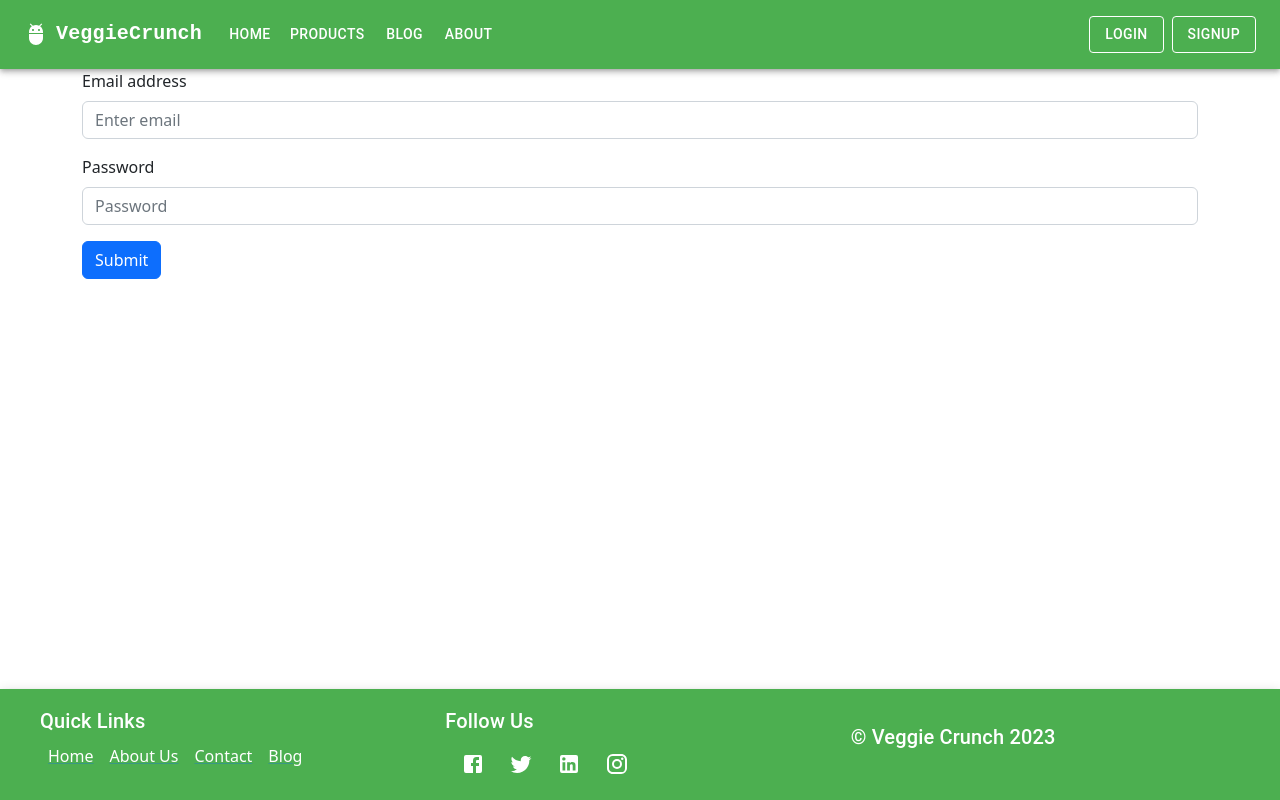
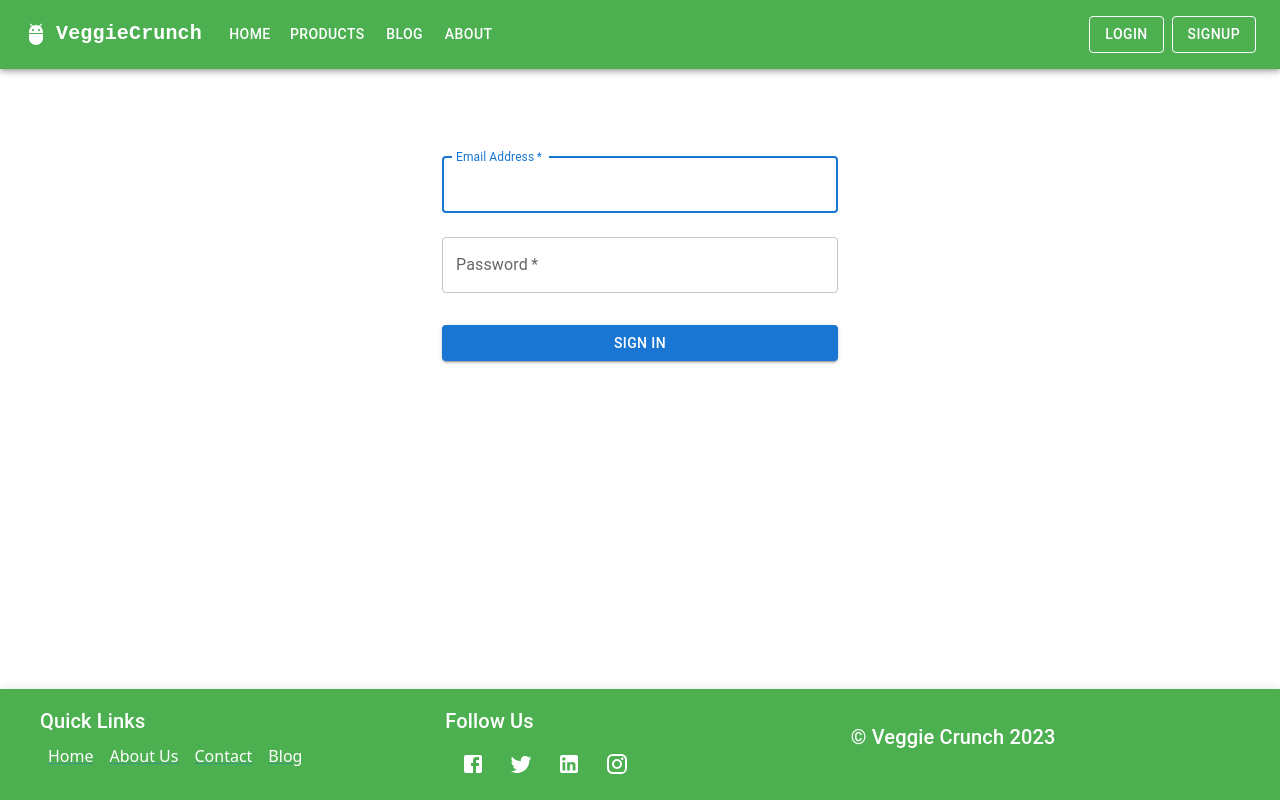
Before and after one commit to Mid30s/VeggieCrunch, a React (Create React App) app in the folder client/: page /login in a window 1280 px wide. Built offline with nearby package versions, Linux system fonts and the light colour scheme.

Commit message:
updated login page using MUI

```diff
--- a/client/src/pages/Login.js
+++ b/client/src/pages/Login.js
@@ -1,14 +1,18 @@
-import React, { useState } from 'react';
-import { useMutation } from '@apollo/client';
-import { LOGIN_USER } from '../utils/mutations';
-import Form from 'react-bootstrap/Form';
-import Button from 'react-bootstrap/Button';
-import Alert from 'react-bootstrap/Alert';
+import React, { useState } from "react";
+import { useMutation } from "@apollo/client";
+import { LOGIN_USER } from "../utils/mutations";
+import Auth from "../utils/auth";
 
-import Auth from '../utils/auth';
+// Material UI Components
+import Container from "@mui/material/Container";
+import Box from "@mui/material/Box";
+import TextField from "@mui/material/TextField";
+import Button from "@mui/material/Button";
+import Alert from "@mui/material/Alert";
+import AlertTitle from "@mui/material/AlertTitle";
 
-const Login = (props) => {
-  const [formState, setFormState] = useState({ email: '', password: '' });
+const Login = () => {
+  const [formState, setFormState] = useState({ email: "", password: "" });
   const [login, { error }] = useMutation(LOGIN_USER);
 
   // update state based on form input changes
@@ -37,33 +41,72 @@ const Login = (props) => {
 
     // clear form values
     setFormState({
-      email: '',
-      password: '',
+      email: "",
+      password: "",
     });
   };
 
   return (
-    <>
-      <Form onSubmit={handleFormSubmit}>
-        <Form.Group className="mb-3" controlId="formBasicEmail">
-          <Form.Label>Email address</Form.Label>
-          <Form.Control type="email" placeholder="Enter email" onChange={handleChange} value={formState.email} name='email' />
-        </Form.Group>
-        <Form.Group className="mb-3" controlId="formBasicPassword">
-          <Form.Label>Password</Form.Label>
-          <Form.Control type="password" placeholder="Password" onChange={handleChange} value={formState.password} name='password' />
-        </Form.Group>
-        <Button variant="primary" type="submit">
-          Submit
-        </Button>
-      </Form>
+    <Container component="main" maxWidth="xs">
+      <Box
+        sx={{
+          marginTop: 8,
+          display: "flex",
+          flexDirection: "column",
+          alignItems: "center",
+        }}
+      >
+        <Box
+          component="form"
+          noValidate
+          onSubmit={handleFormSubmit}
+          sx={{ width: "100%", mt: 1 }}
+        >
+          <TextField
+            variant="outlined"
+            margin="normal"
+            required
+            fullWidth
+            id="email"
+            label="Email Address"
+            name="email"
+            autoComplete="email"
+            autoFocus
+            onChange={handleChange}
+            value={formState.email}
+          />
+          <TextField
+            variant="outlined"
+            margin="normal"
+            required
+            fullWidth
+            name="password"
+            label="Password"
+            type="password"
+            id="password"
+            autoComplete="current-password"
+            onChange={handleChange}
+            value={formState.password}
+          />
+          <Button
+            type="submit"
+            fullWidth
+            variant="contained"
+            color="primary"
+            sx={{ mt: 3, mb: 2 }}
+          >
+            Sign In
+          </Button>
+        </Box>
 
-      {error && (
-        <Alert variant='danger'>
-          {error.message}
-        </Alert>
-      )}
-    </>
+        {error && (
+          <Alert severity="error">
+            <AlertTitle>Error</AlertTitle>
+            {error.message}
+          </Alert>
+        )}
+      </Box>
+    </Container>
   );
 };
 
```
Also changed, not shown: client/src/components/LoginForm/index.js (added, +27 -0 lines), client/src/components/SignupForm/index.js (added).
